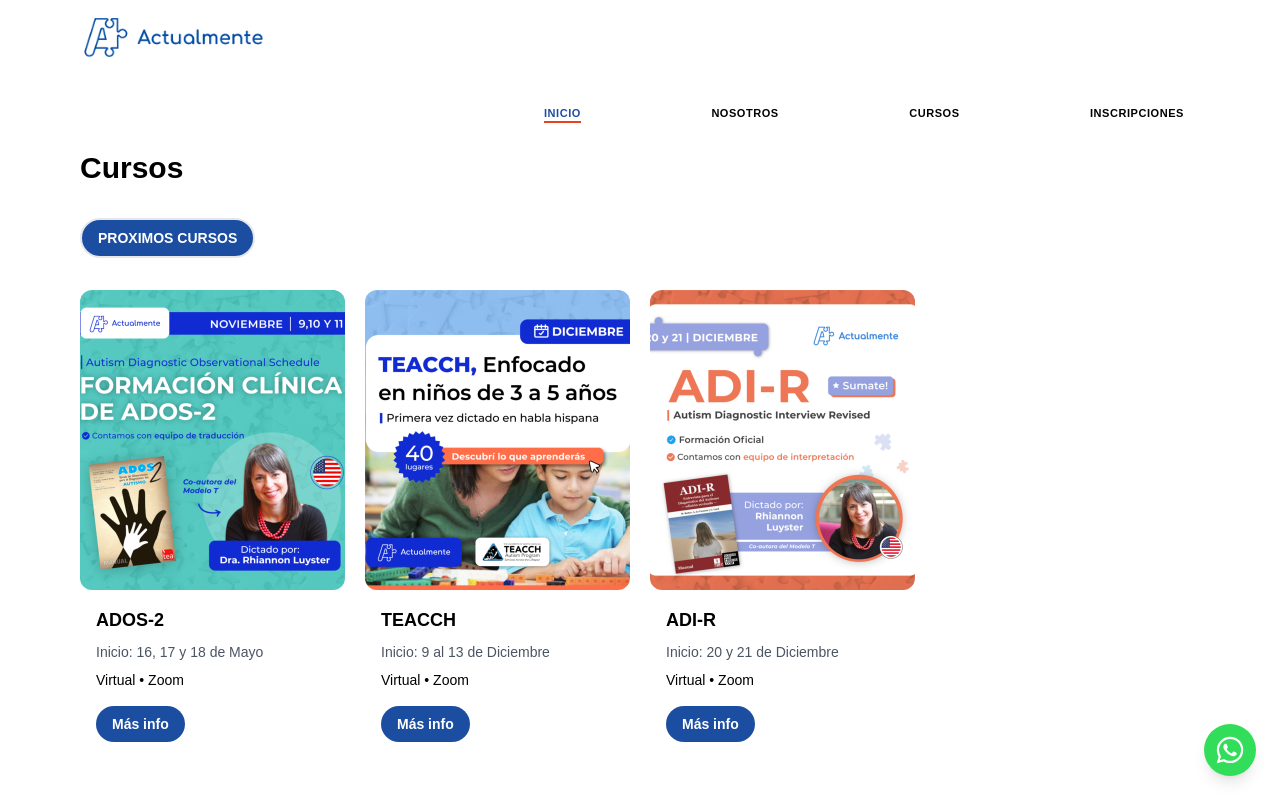
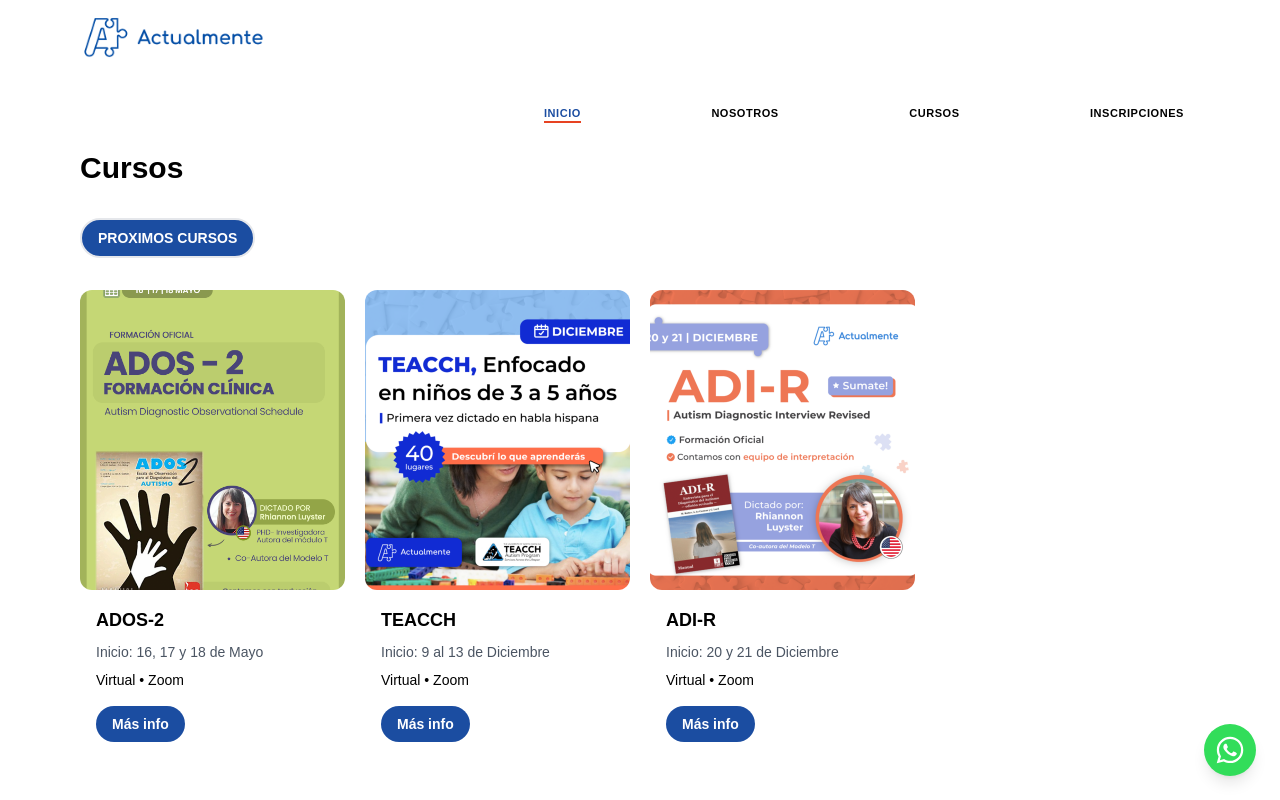
Before and after one commit to tomaslami/act-upd, a Next.js app: page /cursos in a window 1280 px wide. Shown: the top 800 px of the page. Built offline with nearby package versions, Linux system fonts and the light colour scheme; no server answers; a web font is replaced by a local one.

Commit message:
info change

```diff
--- a/src/app/cursos/page.tsx
+++ b/src/app/cursos/page.tsx
@@ -20,7 +20,7 @@
     title: 'ADOS-2 (Noviembre)',
     subtitle: 'ADOS-2',
     date: 'Inicio: 16, 17 y 18 de Mayo',
-    image: '/icons/ados2-nov.png',
+    image: '/cursos/ados_posteo.png',
     location: 'Virtual • Zoom',
     href: '/cursos/ados'
   },
```
